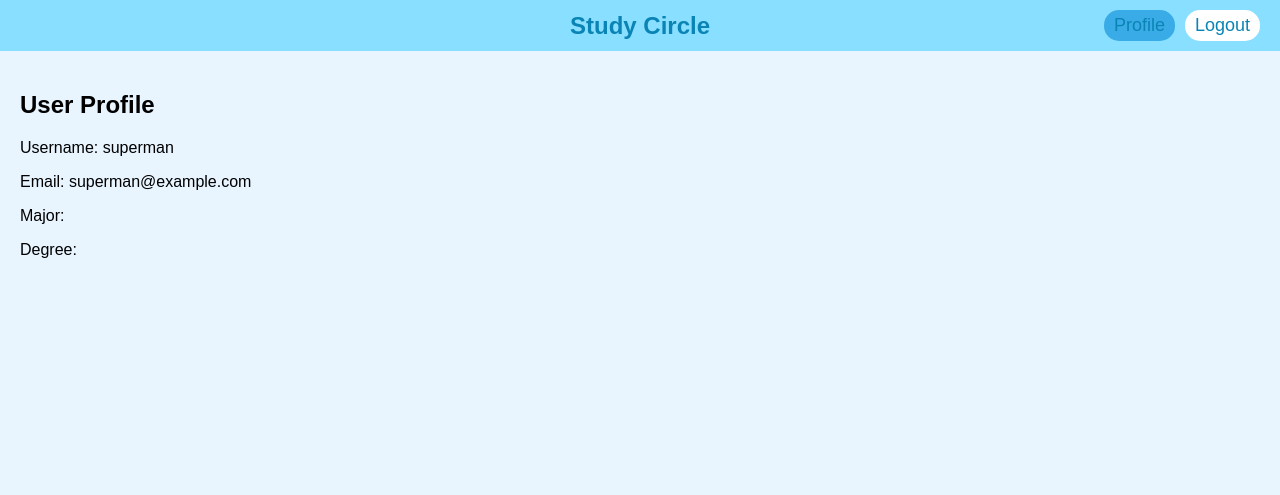
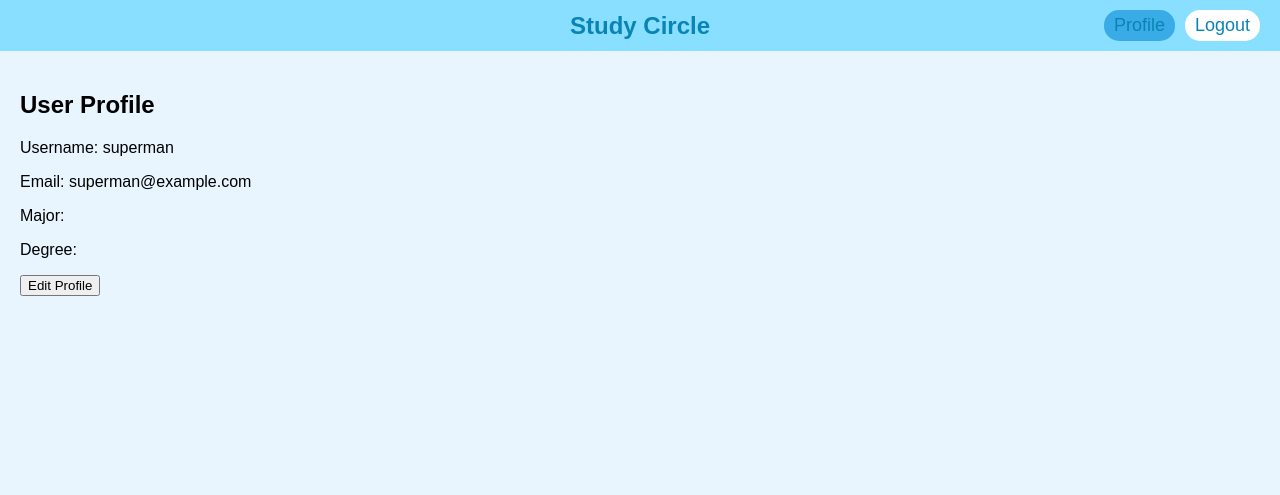
Before and after one commit to StudyCircleorg/StudyCircle, a Django app: page /users/profile in a window 1280 px wide. Shown: the top 495 px of the page. Run offline with Django 4.2, Linux system fonts and the light colour scheme; a user stored in the database is signed in.

Commit message:
Added edit_profile page

```diff
--- a/studycircle/users/templates/users/profile.html
+++ b/studycircle/users/templates/users/profile.html
@@ -8,5 +8,9 @@
     <p>Email: {{user.email}}</p>
     <p>Major: {{user.major}}</p>
     <p>Degree: {{user.degree}}</p>
+
+    <a href="{% url 'users:edit_profile' %}" class="secondary-font">
+        <button type="button">Edit Profile</button>
+    </a>
     <!-- You can add more user details here -->
 {% endblock %}
--- a/studycircle/users/urls.py
+++ b/studycircle/users/urls.py
@@ -9,4 +9,5 @@ urlpatterns = [
     path("logout", views.logout_view, name="logout"),
     path("register", views.register, name="register"),
     path("profile", views.profile_view, name="profile"),
+    path("edit_profile", views.edit_profile_view, name="edit_profile")
 ]
--- a/studycircle/users/views.py
+++ b/studycircle/users/views.py
@@ -70,3 +70,8 @@ def profile_view(request):
     return render(request, "users/profile.html", {
         "user": request.user
     })
+
+def edit_profile_view(request):
+    return render(request, "users/edit_profile.html", {
+        "user": request.user
+    })
```
Also changed, not shown: studycircle/users/templates/users/edit_profile.html (added, +16 -0 lines), studycircle/db.sqlite3.
